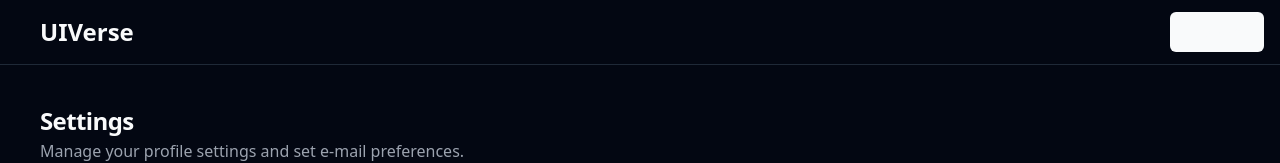
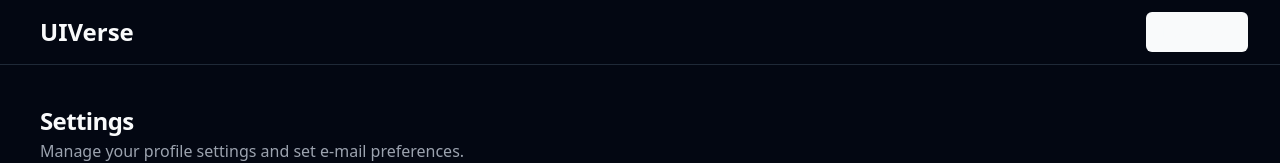
Before and after one commit to Anmol-Baranwal/Designlyfe, a Next.js app: page /settings/account in a window 1280 px wide. Shown: the top 163 px of the page. Built offline with nearby package versions, Linux system fonts and the light colour scheme; no server answers.

Commit message:
feat: use feedback button components in codebase

```diff
--- a/src/components/ui/dashboard/main/dashboard-main-page.tsx
+++ b/src/components/ui/dashboard/main/dashboard-main-page.tsx
@@ -15,6 +15,7 @@ import { Search } from './search'
 import React, { useState, useEffect } from 'react'
 import { MyBookmarks } from './my-bookmarks'
 import { useAuthContext } from '../../../../../lib/firebase/context/AuthContext'
+import FeedbackButton from '../feedback-button'
 
 export const metadata: Metadata = {
   title: 'Dashboard of UIVerse',
@@ -74,7 +75,7 @@ export default function DashboardInterface() {
           <div className="flex h-16 items-center px-4">
             <div className="pl-6 font-semibold text-2xl">UIVerse</div>
             <div className="ml-auto flex items-center space-x-4">
-              <Button className="bg-foreground">Feedback</Button>
+              <FeedbackButton />
               <Search />
               <FontAwesomeIcon
                 icon={faBell}
--- a/src/layouts/settingsLayout.tsx
+++ b/src/layouts/settingsLayout.tsx
@@ -3,9 +3,9 @@ import { Metadata } from 'next'
 
 import { Separator } from '../components/ui/separator'
 import { SidebarNav } from '../components/ui/dashboard/profile/components/sidebar-nav'
-import { Button } from '../components/ui/button'
 import { ReactNode } from 'react'
 import { useRouter } from 'next/router'
+import FeedbackButton from '@/components/ui/dashboard/feedback-button'
 
 export const metadata: Metadata = {
   title: 'Settings Layout',
@@ -58,7 +58,7 @@ export default function SettingsLayout({
               UIVerse
             </div>
             <div className="ml-auto flex items-center space-x-4">
-              <Button className="bg-foreground">Feedback</Button>
+              <FeedbackButton />
             </div>
           </div>
         </div>
```
